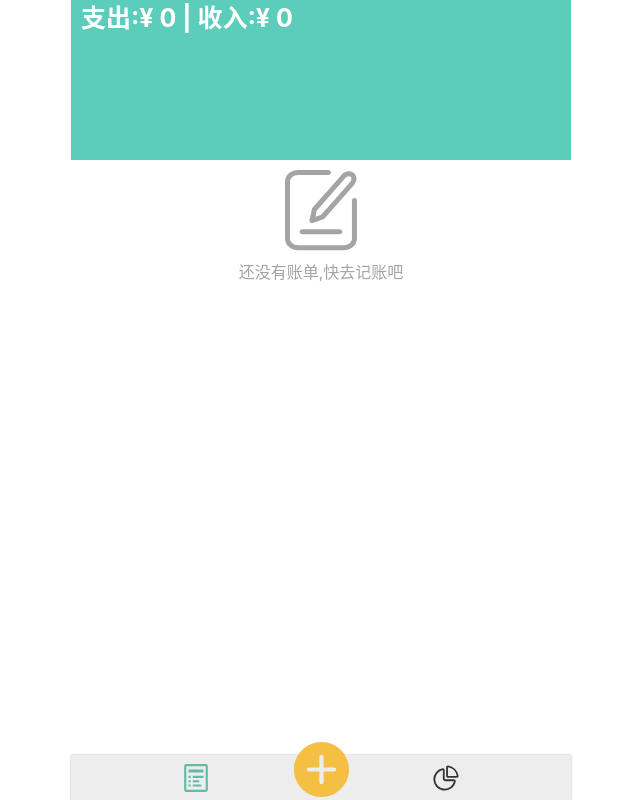
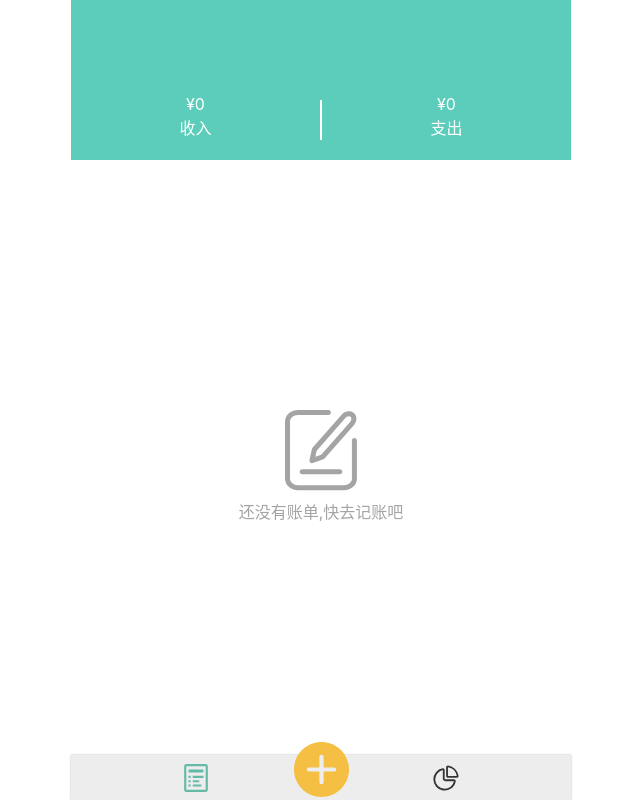
Before and after one commit to gitgundam/cash-app, a Vue app: page /#/labels in a window 1280 px wide. Shown: the whole page, without its empty margins (319-959 px from the left). Built offline with nearby package versions, Linux system fonts and the light colour scheme.

Commit message:
除了统计页面正式完成,恭喜

```diff
--- a/src/views/Labels.vue
+++ b/src/views/Labels.vue
@@ -2,7 +2,16 @@
   <div class="labels">
     <Layout class-prefix="layout-content">
       <Header classPrefix="header">
-        <h3 class="money">{{ money }}</h3>
+        <div class="money">
+          <span>¥{{income}}</span>
+          <span>收入</span>
+        </div>
+        <div class="split"></div>
+        <div class="money">
+          <span>¥{{expense}}</span>
+          <span>支出</span>
+        </div>
+
       </Header>
       <ul class="record">
         <li class="null" v-if="recordList[0] === undefined">
@@ -38,6 +47,13 @@ import {Component,} from 'vue-property-decorator';
 
 @Component
 export default class Labels extends Vue {
+  get expense(){
+    return this.recordList.filter((r: { type: string})=>r.type === '-').reduce((sum: any, item: { amount: any })=>sum+item.amount,0)
+  }
+
+  get income(){
+    return this.recordList.filter((r: { type: string})=>r.type === '+').reduce((sum: any, item: { amount: any })=>sum+item.amount,0)
+  }
 
   get money() {
     const a = [];
@@ -66,7 +82,6 @@ export default class Labels extends Vue {
   get recordList() {
     return this.$store.state.recordList;
   }
-
 
   get groupedList() {
     const {recordList} = this
@@ -99,7 +114,6 @@ export default class Labels extends Vue {
     this.$store.commit('fetchTags');
   }
 
-
   toEdit(item: any) {
     this.$router.push({
       name: 'edit',
@@ -118,7 +132,7 @@ export default class Labels extends Vue {
   ::v-deep .layout-content{
     display: flex;
     flex-direction: column;
-    height: calc(100% - 45px);
+    height: calc(100% - 45px - 20vh);
     margin-top: 20vh;
      .header {
        position: absolute;
@@ -127,17 +141,28 @@ export default class Labels extends Vue {
        width: 100%;
        height: 20vh;
        background: #5dcdbb;
-      .money {
-        margin-bottom: 5px;
-        margin-left: 10px;
-        color: white;
-        font-size: 25px;
-      }
+       display: flex;
+       justify-content: space-around;
+       align-items: flex-end;
+       >.money{
+         padding: 20px 0;
+         display: flex;
+         flex-direction: column;
+         align-items: center;
+         justify-content: center;
+         color: #fefffe;
+         flex: 1;
+       }
+       .split{
+         border: 1px solid #fefffe;
+         height: 40px;
+         width: 1px;
+         margin-bottom: 20px;
+       }
     }
   .record {
-    display: flex;
-    flex-direction: column;
-    justify-content: center;
+    overflow: auto;
+    align-items: center;
     .null{
       color: #a4a4a4;
       display: flex;
@@ -145,15 +170,13 @@ export default class Labels extends Vue {
       justify-content: center;
       align-items: center;
       width: 100%;
+      margin-top: 30vh;
       .icon{
         width: 100px;
         height: 100px;
       }
     }
     > li {
-      &:last-child{
-        margin-bottom: 45px;
-      }
       .title{
         background: #f7f8f8;
         display: flex;
```
